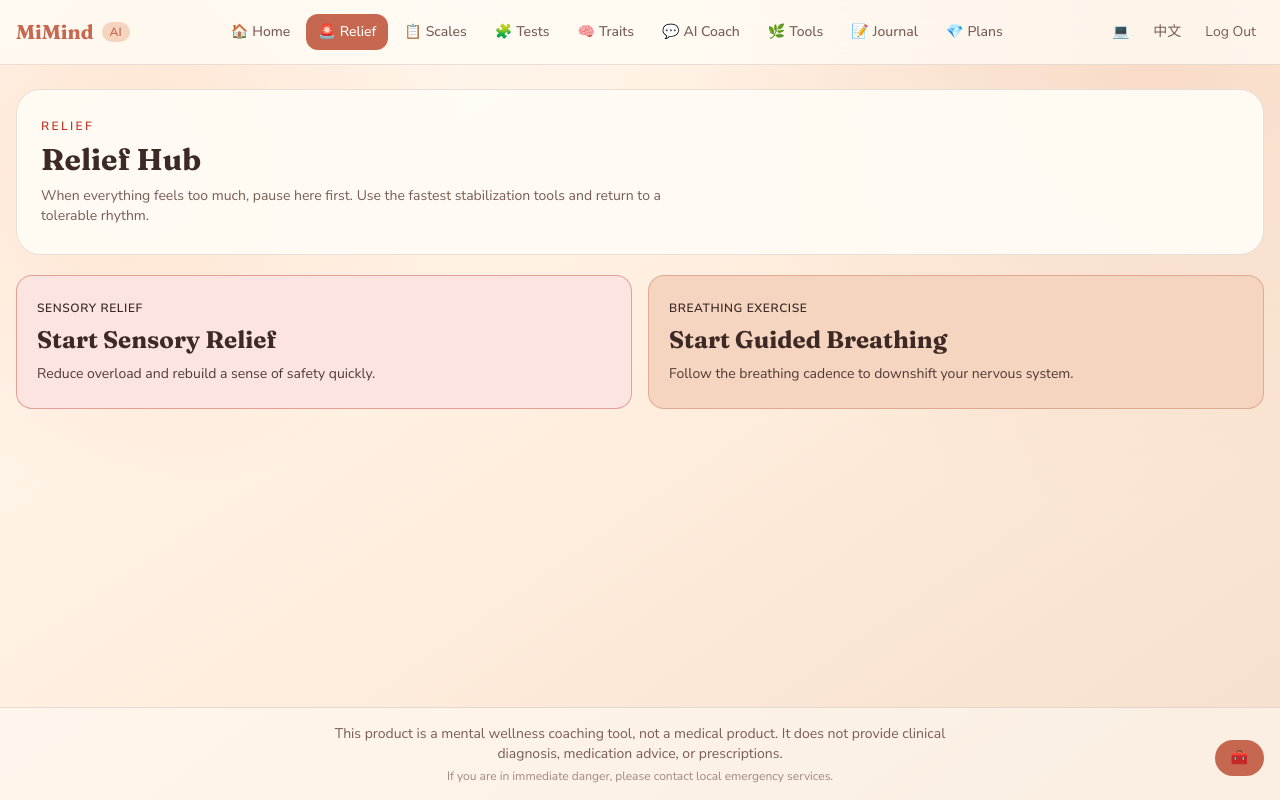
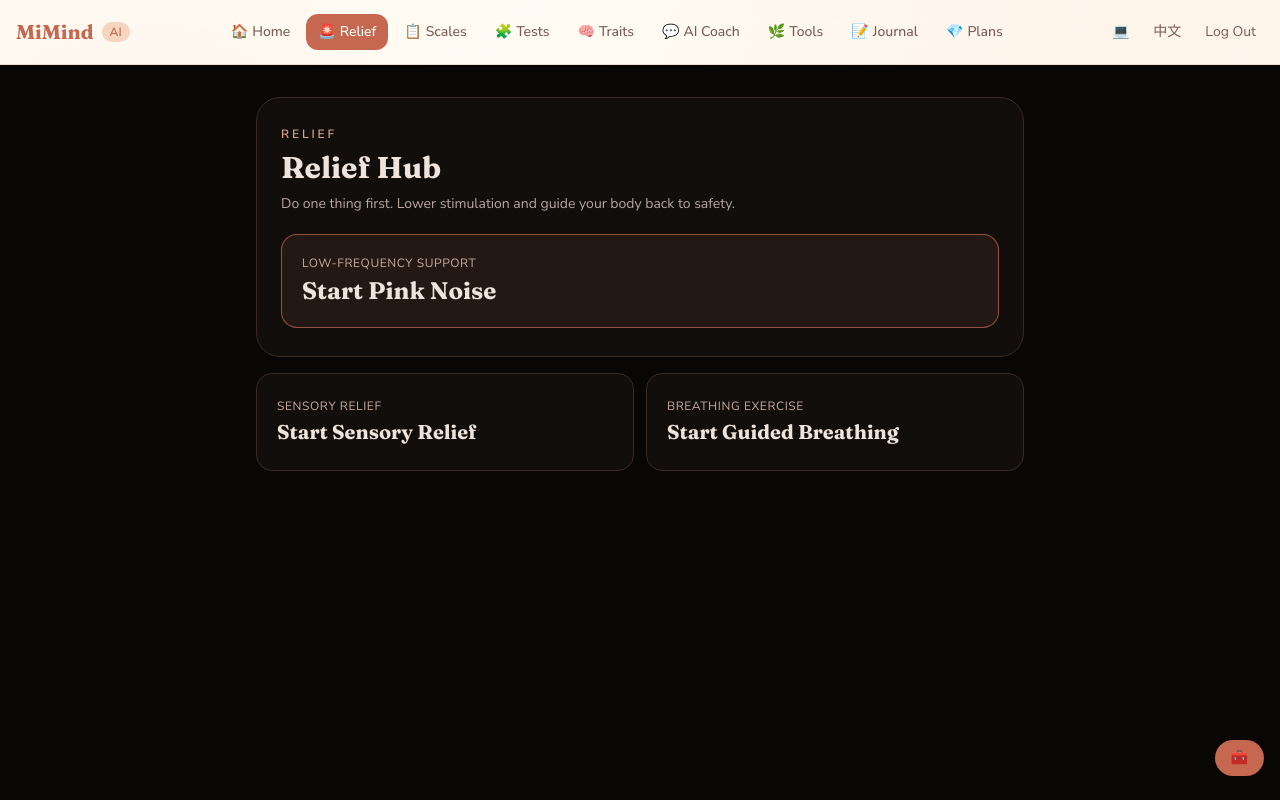
Before and after one commit to Xanaaash/MiMind, a React (Vite) app in the folder frontend/user/: page /relief in a window 1280 px wide. Shown: the top 800 px of the page. Built offline with nearby package versions, Linux system fonts and the light colour scheme; sample sign-in values are in the browser's storage.

Commit message:
feat(relief): complete T-707 overload-safe black screen quick pink-noise entry

```diff
--- a/frontend/user/public/locales/en-US.json
+++ b/frontend/user/public/locales/en-US.json
@@ -300,10 +300,15 @@
   "relief": {
     "title": "Relief Hub",
     "subtitle": "When everything feels too much, pause here first. Use the fastest stabilization tools and return to a tolerable rhythm.",
+    "minimal_hint": "Do one thing first. Lower stimulation and guide your body back to safety.",
+    "quick_pink_caption": "Low-Frequency Support",
+    "quick_pink_start": "Start Pink Noise",
+    "quick_pink_running": "Pink Noise Playing",
     "quick_sensory_title": "Start Sensory Relief",
     "quick_sensory_desc": "Reduce overload and rebuild a sense of safety quickly.",
     "quick_breath_title": "Start Guided Breathing",
-    "quick_breath_desc": "Follow the breathing cadence to downshift your nervous system."
+    "quick_breath_desc": "Follow the breathing cadence to downshift your nervous system.",
+    "stop_all_audio": "Stop All Audio"
   },
   "journal": {
     "title": "Mood Journal",
--- a/frontend/user/public/locales/zh-CN.json
+++ b/frontend/user/public/locales/zh-CN.json
@@ -300,10 +300,15 @@
   "relief": {
     "title": "急救舱",
     "subtitle": "当你感觉被压垮时，先停下来。这里提供最快可用的稳定工具，帮助你回到可承受节奏。",
+    "minimal_hint": "先做一件事就好。减少刺激，慢慢把身体带回安全区。",
+    "quick_pink_caption": "低频稳定",
+    "quick_pink_start": "一键启动粉红噪音",
+    "quick_pink_running": "粉红噪音播放中",
     "quick_sensory_title": "一键进入感官急救",
     "quick_sensory_desc": "优先降低噪音与刺激，快速建立安全感。",
     "quick_breath_title": "一键开始呼吸引导",
-    "quick_breath_desc": "跟随节奏呼吸，先把神经系统慢下来。"
+    "quick_breath_desc": "跟随节奏呼吸，先把神经系统慢下来。",
+    "stop_all_audio": "停止全部声音"
   },
   "journal": {
     "title": "情绪日记",
--- a/frontend/user/src/pages/Relief/ReliefHub.tsx
+++ b/frontend/user/src/pages/Relief/ReliefHub.tsx
@@ -1,49 +1,82 @@
 import { motion } from 'framer-motion';
 import { useTranslation } from 'react-i18next';
 import { useNavigate } from 'react-router-dom';
+import { useToolStore } from '../../stores/useToolStore';
+import { setAmbientPlaybackVolume, stopAllAmbientPlayback, toggleAmbientPlayback } from '../../utils/ambientAudioService';
 
 export default function ReliefHub() {
   const { t } = useTranslation();
   const navigate = useNavigate();
+  const activeSoundIds = useToolStore((s) => s.ambient.activeSoundIds);
+  const pinkNoiseActive = activeSoundIds.includes('pink_noise');
+
+  const startPinkNoise = () => {
+    setAmbientPlaybackVolume('pink_noise', 0.45);
+    if (!pinkNoiseActive) {
+      toggleAmbientPlayback('pink_noise');
+    }
+    navigate('/relief/sensory');
+  };
 
   return (
-    <div className="space-y-5">
+    <div className="min-h-screen bg-[#090706] text-[#efe4dc] -mx-3 sm:-mx-4 -my-4 sm:-my-6 px-4 sm:px-6 py-6 sm:py-8">
       <motion.section
         initial={{ opacity: 0, y: 12 }}
         animate={{ opacity: 1, y: 0 }}
-        className="rounded-3xl border border-line bg-panel px-5 py-6 sm:px-6 sm:py-7"
+        className="mx-auto max-w-3xl rounded-3xl border border-[#3a2a25] bg-[#120e0c] px-5 py-6 sm:px-6 sm:py-7"
       >
-        <div className="text-xs uppercase tracking-[0.2em] text-danger font-semibold">
+        <div className="text-xs uppercase tracking-[0.24em] text-[#d8a38d] font-semibold">
           {t('nav.rescue')}
         </div>
-        <h1 className="mt-2 font-heading text-2xl sm:text-3xl font-bold text-ink">
+        <h1 className="mt-2 font-heading text-2xl sm:text-3xl font-bold">
           {t('relief.title')}
         </h1>
-        <p className="mt-2 text-sm text-muted max-w-2xl">
-          {t('relief.subtitle')}
+        <p className="mt-2 text-sm text-[#b9a7a0] max-w-2xl">
+          {t('relief.minimal_hint')}
         </p>
+
+        <button
+          type="button"
+          onClick={startPinkNoise}
+          className="mt-5 w-full rounded-2xl border border-[#e07a60]/60 bg-[#241814] px-5 py-5 text-left transition-colors hover:bg-[#2f1f1a]"
+        >
+          <div className="text-xs uppercase tracking-wider text-[#c8aea3]">
+            {t('relief.quick_pink_caption')}
+          </div>
+          <div className="mt-1 font-heading text-2xl font-bold">
+            {pinkNoiseActive ? t('relief.quick_pink_running') : t('relief.quick_pink_start')}
+          </div>
+        </button>
       </motion.section>
 
-      <section className="grid grid-cols-1 gap-4 sm:grid-cols-2">
+      <section className="mx-auto mt-4 grid max-w-3xl grid-cols-1 gap-3 sm:grid-cols-2">
         <button
           type="button"
           onClick={() => navigate('/relief/sensory')}
-          className="rounded-2xl border border-danger/40 bg-danger-soft px-5 py-6 text-left transition-colors hover:bg-danger hover:text-white"
+          className="rounded-2xl border border-[#3a2a25] bg-[#120e0c] px-5 py-6 text-left transition-colors hover:bg-[#1d1613]"
         >
-          <div className="text-xs uppercase tracking-wider font-semibold">{t('tools.sensory_title')}</div>
-          <div className="mt-2 font-heading text-2xl font-bold">{t('relief.quick_sensory_title')}</div>
-          <p className="mt-2 text-sm opacity-90">{t('relief.quick_sensory_desc')}</p>
+          <div className="text-xs uppercase tracking-wider text-[#c8aea3]">{t('tools.sensory_title')}</div>
+          <div className="mt-1 font-heading text-xl font-bold">{t('relief.quick_sensory_title')}</div>
         </button>
 
         <button
           type="button"
           onClick={() => navigate('/relief/breathing')}
-          className="rounded-2xl border border-accent/40 bg-accent-soft px-5 py-6 text-left transition-colors hover:bg-accent hover:text-white"
+          className="rounded-2xl border border-[#3a2a25] bg-[#120e0c] px-5 py-6 text-left transition-colors hover:bg-[#1d1613]"
         >
-          <div className="text-xs uppercase tracking-wider font-semibold">{t('tools.breathing_title')}</div>
-          <div className="mt-2 font-heading text-2xl font-bold">{t('relief.quick_breath_title')}</div>
-          <p className="mt-2 text-sm opacity-90">{t('relief.quick_breath_desc')}</p>
+          <div className="text-xs uppercase tracking-wider text-[#c8aea3]">{t('tools.breathing_title')}</div>
+          <div className="mt-1 font-heading text-xl font-bold">{t('relief.quick_breath_title')}</div>
         </button>
+
+        {activeSoundIds.length > 0 && (
+          <button
+            type="button"
+            onClick={stopAllAmbientPlayback}
+            className="sm:col-span-2 rounded-2xl border border-[#5b2e28] bg-[#2a1614] px-5 py-4 text-sm font-semibold text-[#efb2a0] transition-colors hover:bg-[#3a1e1b]"
+          >
+            {t('relief.stop_all_audio')}
+          </button>
+        )}
       </section>
     </div>
   );
```
Also changed, not shown: 1 other file (tests, documents, lock files or other folders).
